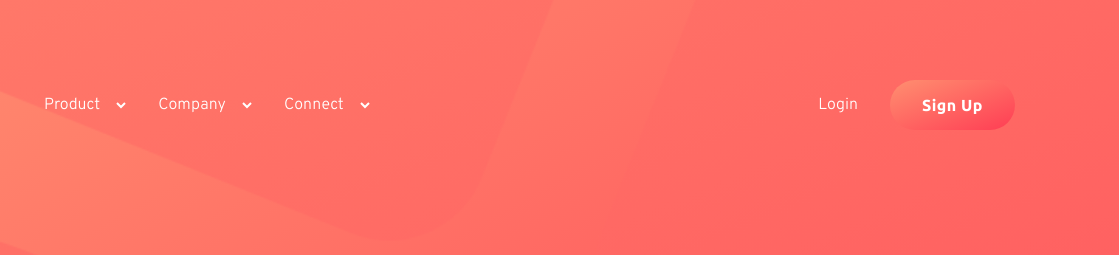
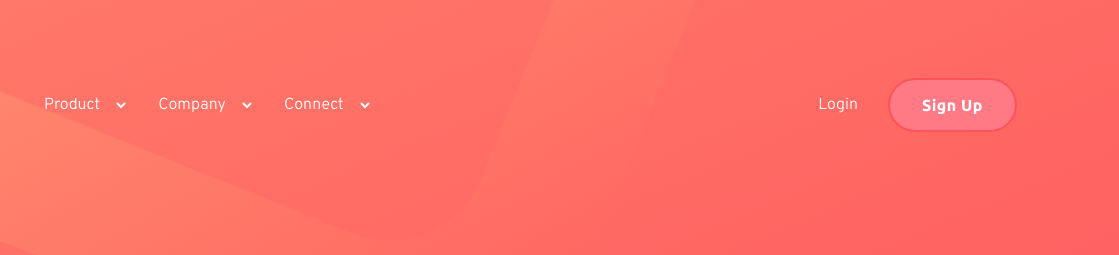
Before and after one commit to aeorherhe/blogr-landing-page-main, a plain HTML site: page index.html in a window 1280 px wide. In both pictures the pointer is over the button "Sign Up". Shown: the top 255 px of the page, 161-1280 px from the left. Drawn offline with Linux system fonts and the light colour scheme.

Commit message:
transition property

```diff
--- a/css/styles.css
+++ b/css/styles.css
@@ -176,6 +176,13 @@ img {
     margin: 1rem 0;
     padding: 1rem 2rem;
     white-space: nowrap;
+    transition: var(--transition2);
+  }
+
+  .logins .btn:hover {
+    background: var(--White);
+    color: var(--Light-red-CTA-text);
+    outline: 2px solid var(--Light-red-CTA-text);
   }
 
   .desktop-img {
@@ -207,13 +214,6 @@ img {
   .arrow-down path {
     stroke: var(--Light-red);
   }
-
-  /* .overlay {
-    position: absolute;
-    inset: 0;
-    background: hsl(270, 73%, 55%);
-    z-index: -1;
-  } */
 }
 
 /* js functionality */
@@ -338,6 +338,14 @@ img {
 
   .logins .btn {
     margin: 0;
+    background: var(--White);
+    color: var(--Light-red-CTA-text);
+    /* transition: var(--transition); */
+  }
+
+  .logins .btn:hover {
+    background: var(--Very-light-red-CTA-hover-background);
+    color: var(--White);
   }
 
   .hero {
@@ -361,6 +369,7 @@ img {
     margin: 3rem 1rem;
     outline: none;
     padding: 1rem 1.5rem;
+    transition: var(--transition2);
   }
 
   .free-trial {
```
